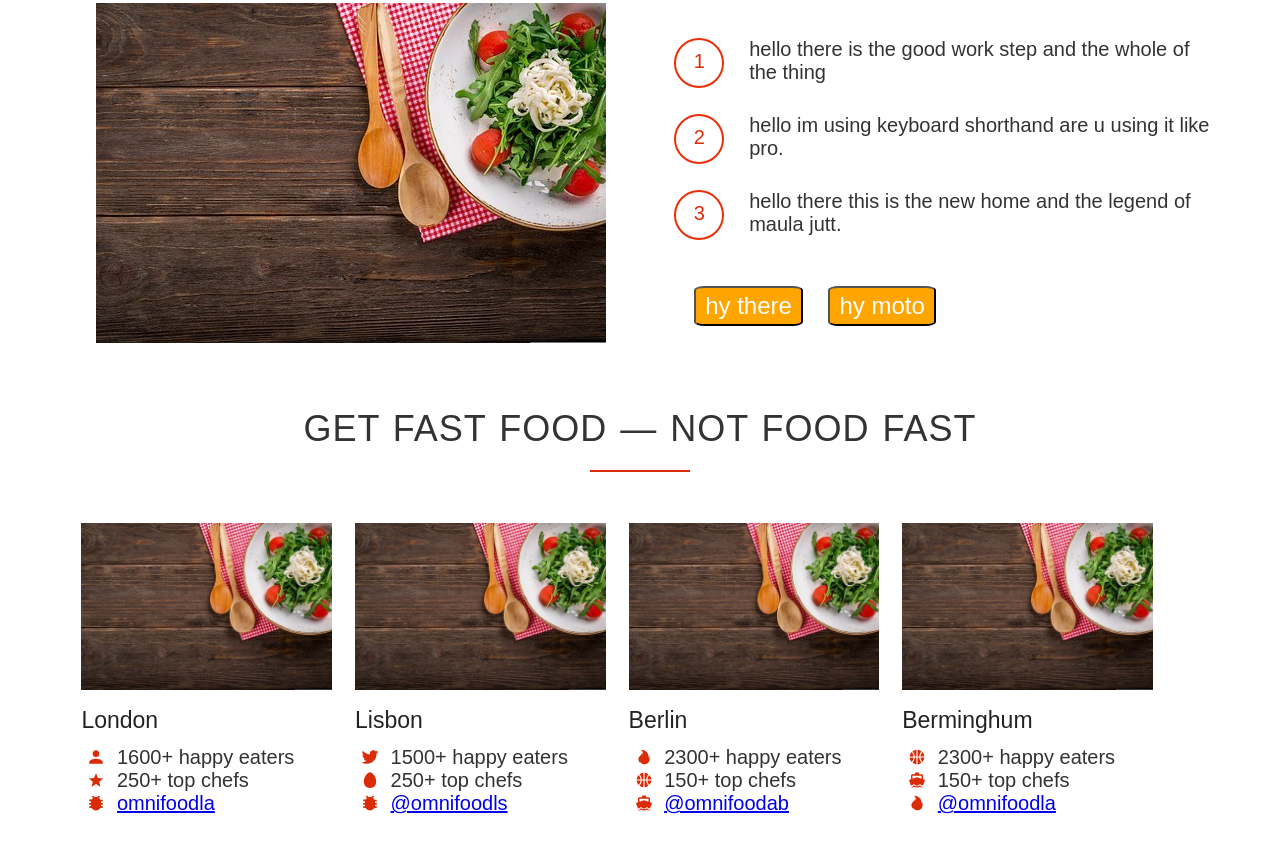
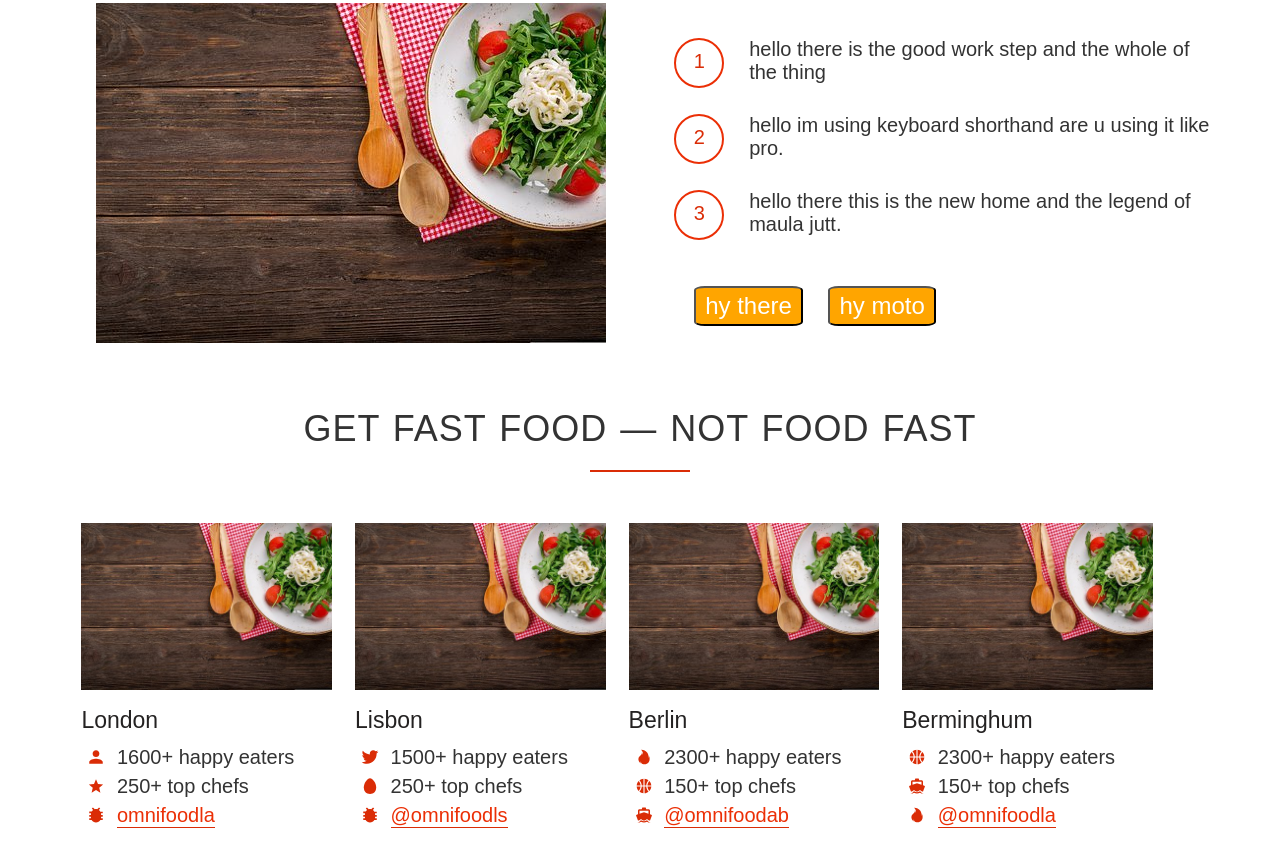
Before and after one commit to Shehroz007/jonasomni, a plain HTML site: page index.html in a window 1280 px wide. Shown: the part 1894-2761 px from the top of the page. Drawn offline with nearby package versions, Linux system fonts and the light colour scheme.

Commit message:
4/12/2023

```diff
--- a/resources/css/style.css
+++ b/resources/css/style.css
@@ -283,6 +283,20 @@ float:left;
     display:inline-block;
     margin-top:-4px;
 }
+.city-feature{
+    margin-bottom:6px;
+}
+.city-feature a:link,
+.city-feature a:visited
+{
+   text-decoration: none;
+   color:#eb2f06;
+   border-bottom:1px solid #da2c06;
+   padding-bottom:1px;
+}
+.city-feature a:hover{
+
+}
 
 /*------------------*/
 /*   clearfix       */
```
